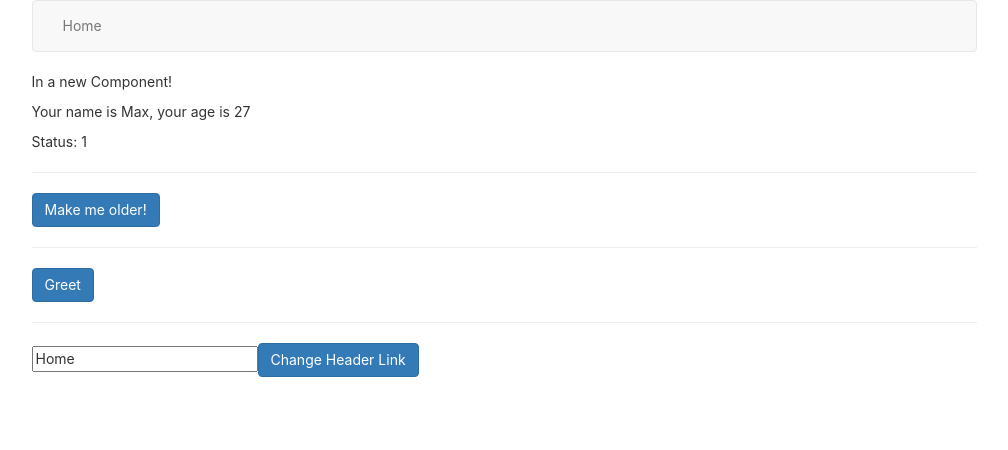
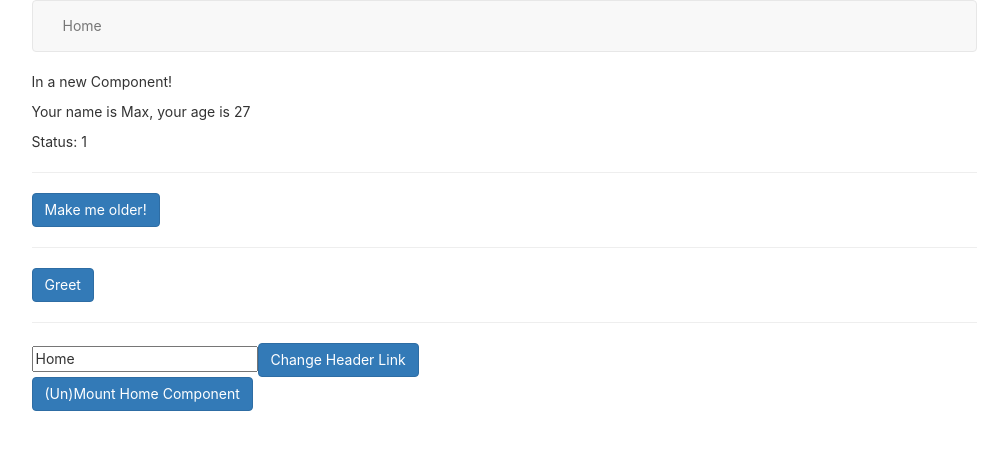
Before and after one commit to taruncx101/reactjs-basic, a React (Create React App) app: page / in a window 1280 px wide. Shown: the top 450 px of the page, without its empty margins (136-1144 px from the left). Built offline with nearby package versions, Linux system fonts and the light colour scheme.

Commit message:
component lifecycles

```diff
--- a/src/App.js
+++ b/src/App.js
@@ -10,6 +10,7 @@ class App extends React.Component {
     super();
     this.state = {
       homeLink: "Home",
+      homeMounted: true,
     };
   }
 
@@ -23,7 +24,25 @@ class App extends React.Component {
     });
   }
 
+  onChangeHomeMounted() {
+    this.setState({
+      homeMounted: !this.state.homeMounted,
+    });
+  }
+
   render() {
+    let homeCmp = "";
+    if (this.state.homeMounted) {
+      homeCmp = (
+        <Home
+          name={"Max"}
+          initialAge={27}
+          greet={this.onGreet}
+          changeLink={this.onChangeLinkName.bind(this)}
+          initialLinkName={this.state.homeLink}
+        />
+      );
+    }
     return (
       <div className="container">
         <div className="row">
@@ -32,14 +51,16 @@ class App extends React.Component {
           </div>
         </div>
         <div className="row">
+          <div className="col-xs-10 col-xs-offset-1">{homeCmp}</div>
+        </div>
+        <div className="row">
           <div className="col-xs-10 col-xs-offset-1">
-            <Home
-              name={"Max"}
-              initialAge={27}
-              greet={this.onGreet}
-              changeLink={this.onChangeLinkName.bind(this)}
-              initialLinkName={this.state.homeLink}
-            />
+            <button
+              onClick={this.onChangeHomeMounted.bind(this)}
+              className="btn btn-primary"
+            >
+              (Un)Mount Home Component
+            </button>
           </div>
         </div>
       </div>
--- a/src/components/Home.js
+++ b/src/components/Home.js
@@ -13,6 +13,39 @@ export class Home extends React.Component {
         status: 1,
       });
     }, 3000);
+    console.log("Constructor");
+  }
+
+  componentWillMount() {
+    console.log("Component will mount");
+  }
+
+  componentDidMount() {
+    console.log("Component did mount!");
+  }
+
+  componentWillReceiveProps(nextProps) {
+    console.log("Component will receive props", nextProps);
+  }
+
+  shouldComponentUpdate(nextProps, nextState) {
+    console.log("Should Component update", nextProps, nextState);
+    // if (nextState.status === 1) {
+    //     return false;
+    // }
+    return true;
+  }
+
+  componentWillUpdate(nextProps, nextState) {
+    console.log("Component will update", nextProps, nextState);
+  }
+
+  componentDidUpdate(prevProps, prevState) {
+    console.log("Component did update", prevProps, prevState);
+  }
+
+  componentWillUnmount() {
+    console.log("Component will unmount");
   }
 
   onMakeOlder() {
```
Also changed, not shown: 1 other file (tests, documents, lock files or other folders).
